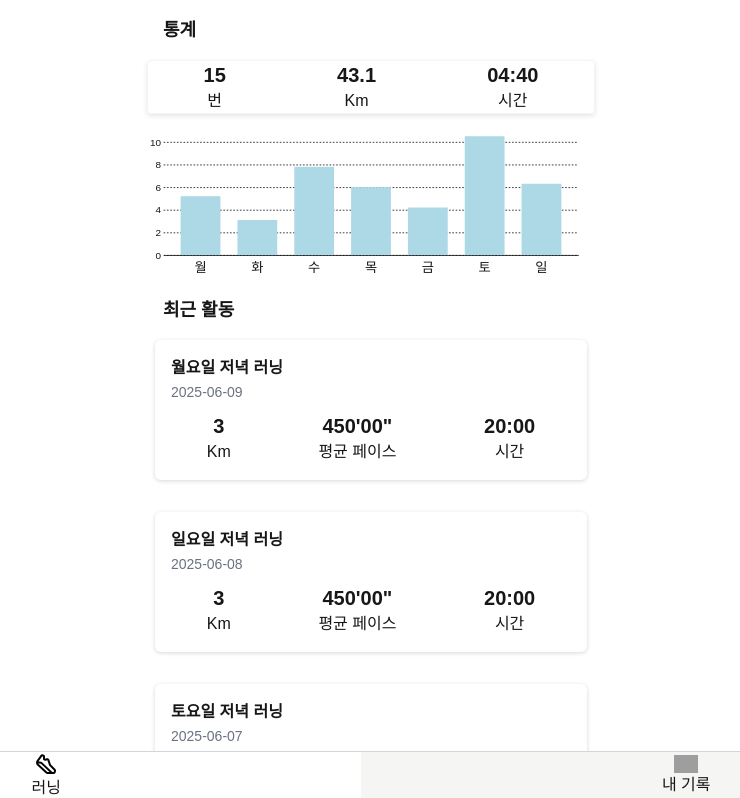
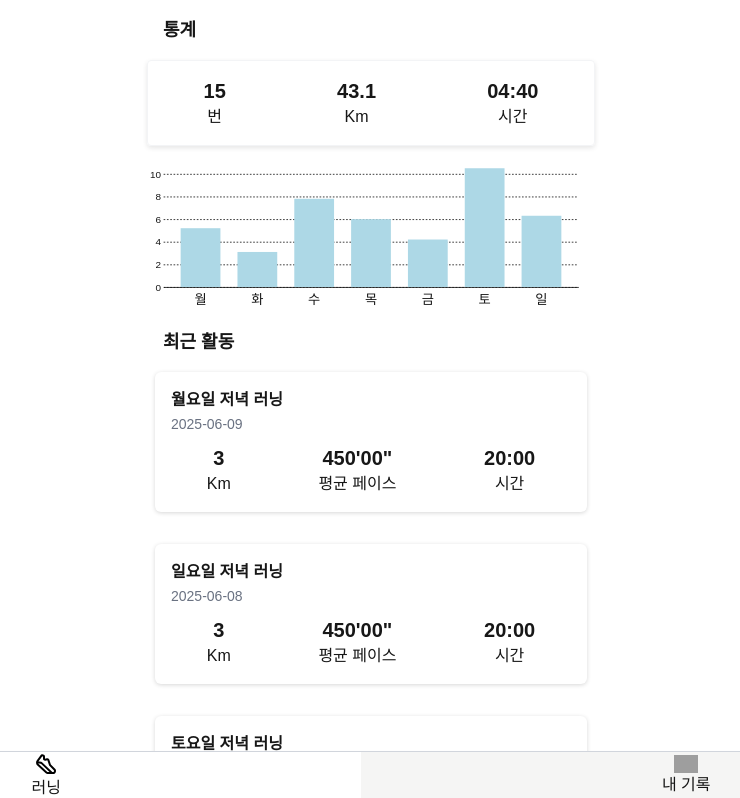
Before and after one commit to LeeHwiGyoung/running, a Next.js app: page /dashboard in a window 1280 px wide. Shown: the top 798 px of the page, without its empty margins (269-1009 px from the left). Built offline with nearby package versions, Linux system fonts and the light colour scheme; grey boxes are pictures that could not be loaded.

Commit message:
💄 Total.tsx : 총 러닝 통계의 패딩 값 조정

```diff
--- a/src/component/dashboard/Total.tsx
+++ b/src/component/dashboard/Total.tsx
@@ -36,10 +36,10 @@ export default function Total() {
 
   return (
     <section className='relative'>
-      <h2 className='sr-only'>러닝 통계</h2>
-      <RunningInfo className='rounded-sm border-gray-100 border shadow-[0px_2px_5px_rgba(0,0,0,0.1)]' runCount={totalData.totalRunCount} distance={totalData.totalDistance} time={totalData.totalTime} />
+      <h2 className='sr-only'>총 러닝 통계</h2>
+      <RunningInfo className='rounded-sm border-gray-100 border shadow-[0px_2px_5px_rgba(0,0,0,0.1)] py-4' runCount={totalData.totalRunCount} distance={totalData.totalDistance} time={totalData.totalTime} />
       <BarGraph data={runningData} xKey={'day'} yKey={'distance'} width={540} height={200} marginBottom={30} onClickBar={onClickBar} onClickOutside={onClickOutsideBar} xAxisFontSize={16} yAxisFontSize={12} barColor={'#ADD8E6'} hoverBarColor={'#B0C4DE'}/>
-      {selectedBar !== null && <RunningInfo className='absolute top-0 z-index-100 bg-white rounded-sm border-gray-100 border shadow-[0px_2px_5px_rgba(0,0,0,0.1)]' runCount={runningData[selectedBar].runCount} distance={runningData[selectedBar].distance} time={runningData[selectedBar].time}/>}
+      {selectedBar !== null && <RunningInfo className='absolute top-0 z-index-100 bg-white rounded-sm border-gray-100 border shadow-[0px_2px_5px_rgba(0,0,0,0.1)] py-4' runCount={runningData[selectedBar].runCount} distance={runningData[selectedBar].distance} time={runningData[selectedBar].time}/>}
     </section>
   )
 }
```
